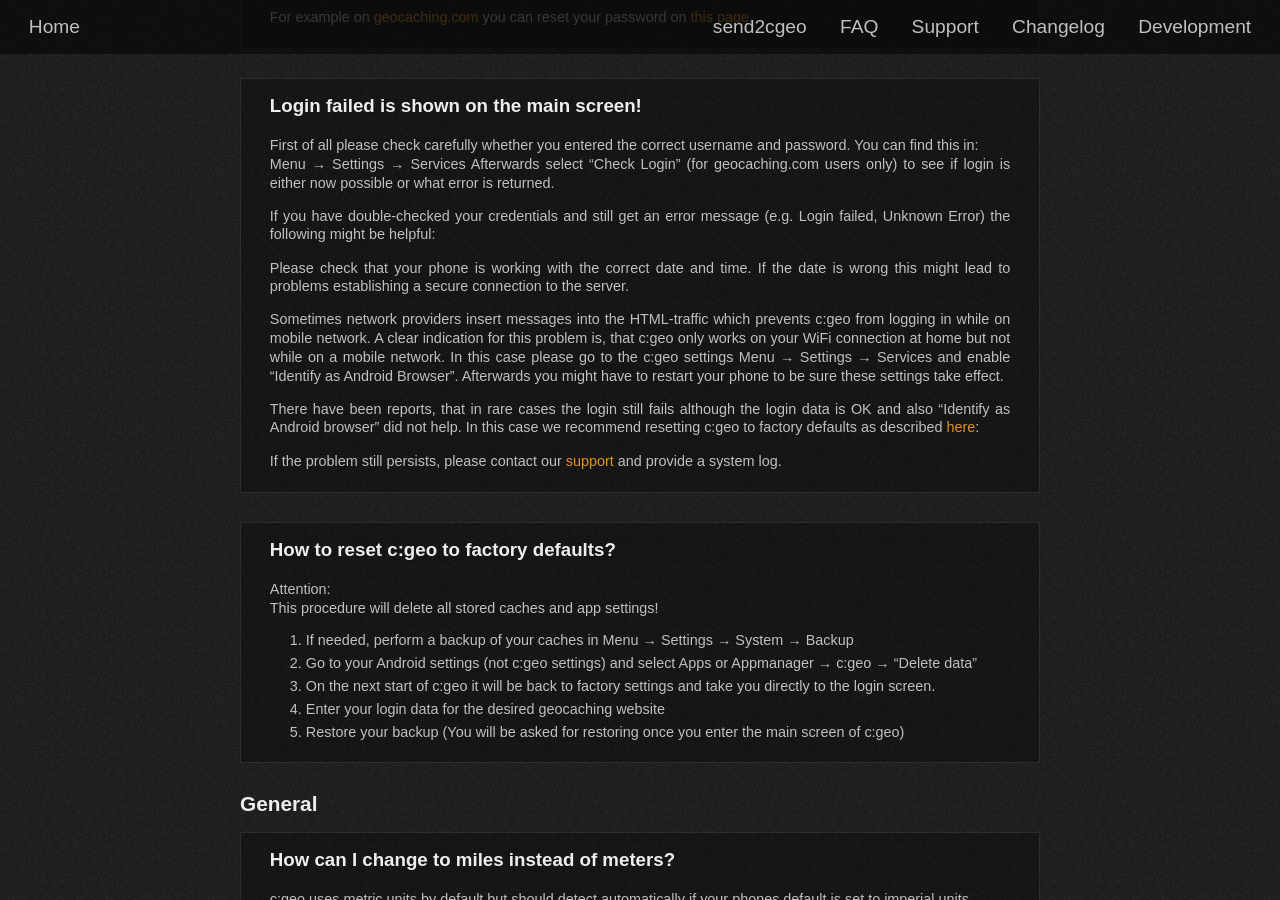
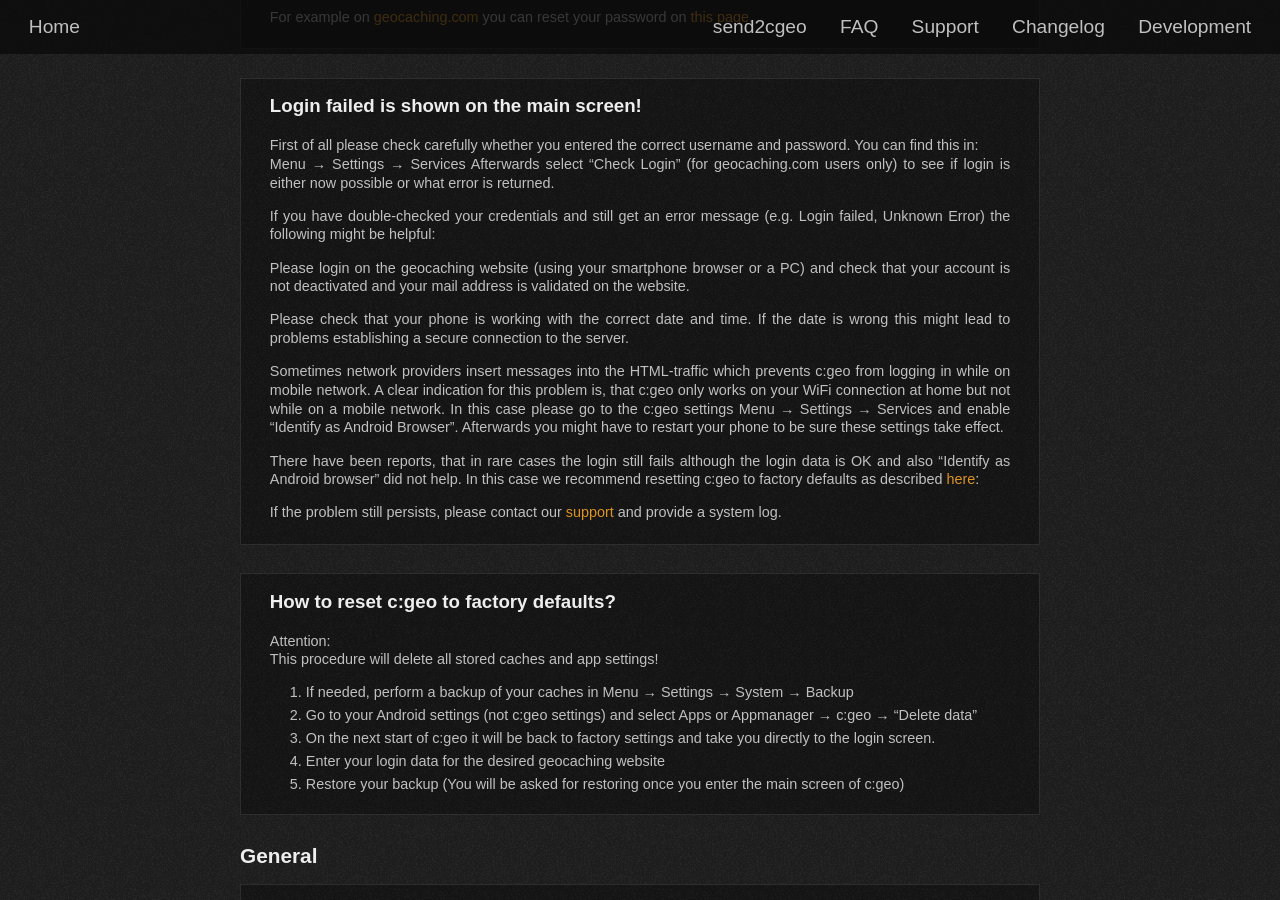
Before and after one commit to cgeo/cgeo.github.io, a Jekyll site: the page built from faq.html, in a window 1280 px wide and 900 px high, scrolled down 4613 px. Built offline with Jekyll 4.4.1, drawn with Linux system fonts in a browser that asks for light colours; some web fonts are replaced.

Commit message:
FAQ: Note about deactive account or mail address

```diff
--- a/_data/faq.yml
+++ b/_data/faq.yml
@@ -85,6 +85,8 @@
             Afterwards select "Check Login" (for geocaching.com users only) to see if login is either now possible or what error is returned.
 
             If you have double-checked your credentials and still get an error message (e.g. Login failed, Unknown Error) the following might be helpful:
+
+            Please login on the geocaching website (using your smartphone browser or a PC) and check that your account is not deactivated and your mail address is validated on the website.
 
             Please check that your phone is working with the correct date and time. If the date is wrong this might lead to problems establishing a secure connection to the server.
 
```
